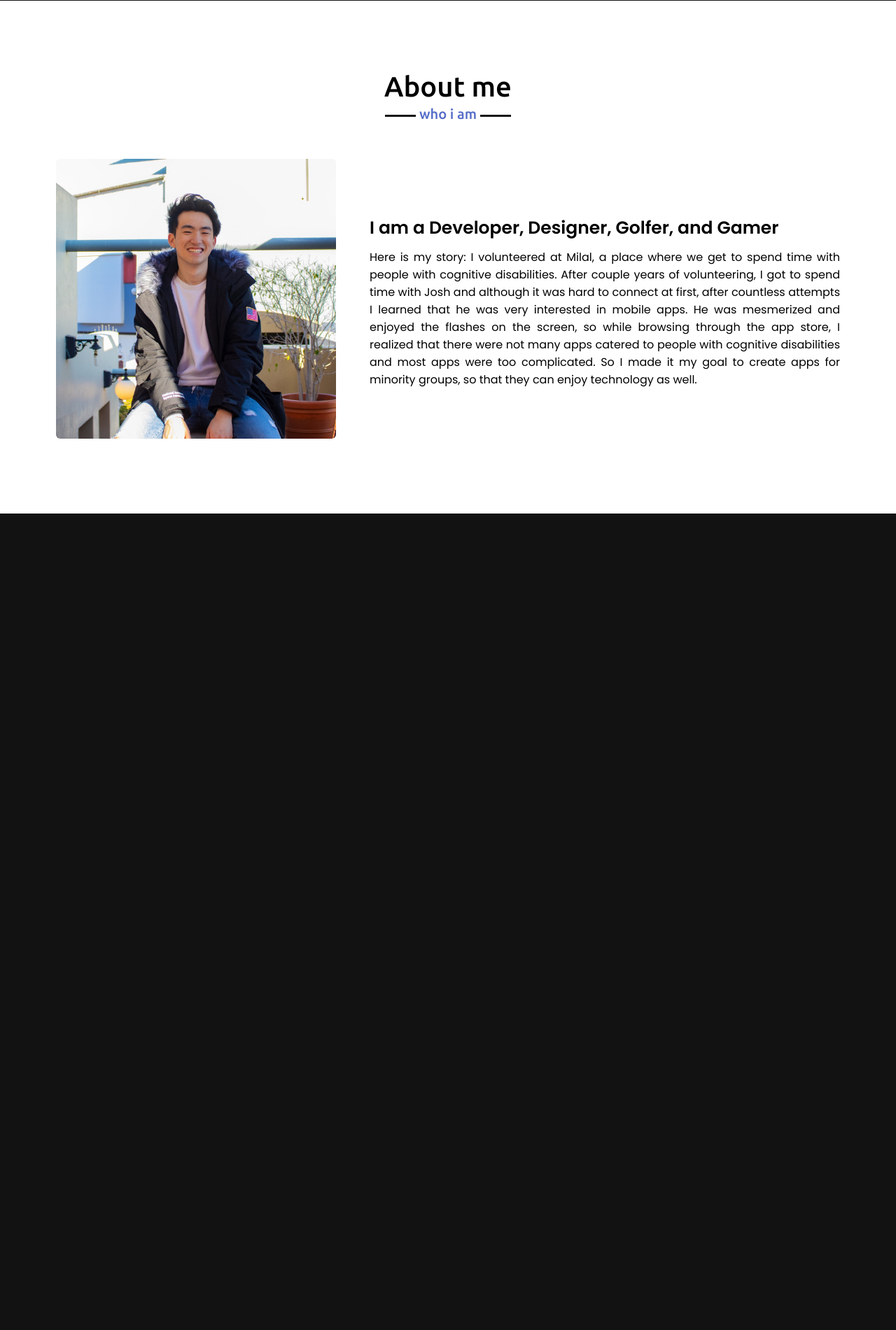
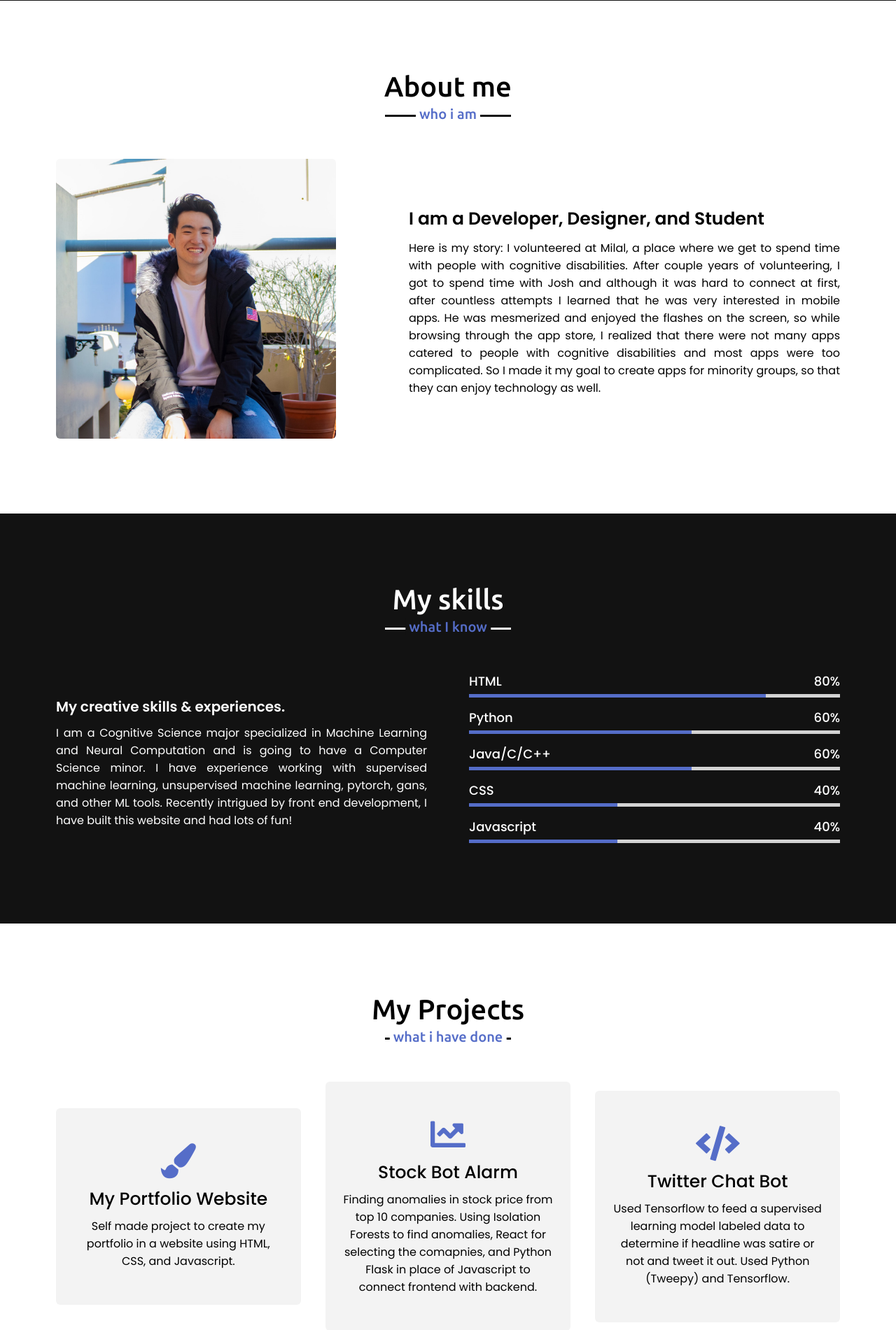
Before and after one commit to jasongeon123/website, a PHP site: page / in a window 1280 px wide; the page is wider, and only the part inside the window is pictured. Shown: the part 799-2700 px from the top of that part at 70% size. Before the commit the page ends 1533 px from the top of that part, so only its background shows below. Run offline with PHP 8.4, Linux system fonts and the light colour scheme.

Commit message:
projects

```diff
--- a/index.html
+++ b/index.html
@@ -9,6 +9,7 @@
         <script>particlesJS.load('particles-js','particles.json');</script>
         <script src="https://code.jquery.com/jquery-3.5.1.min.js"></script>
         <script src="https://cdnjs.cloudflare.com/ajax/libs/typed.js/2.0.11/typed.min.js"></script>
+        <link rel="stylesheet" href="https://cdnjs.cloudflare.com/ajax/libs/font-awesome/5.15.3/css/all.min.css"/>
         <script src="script.js"></script>
     </head>
     <body>
@@ -48,13 +49,95 @@
                         <img src="Images/35.jpg" alt="Images/headshots.jpg">
                     </div>
                     <div class = "right">
-                        <div class="text">I am a Developer, Designer, Golfer, and Gamer</div>
+                        <div class="text">I am a Developer, Designer, and Student</div>
                         <p>Here is my story: I volunteered at Milal, a place where we get to spend time with people with cognitive disabilities. After couple years of volunteering, I got to spend time with Josh and although it was hard to connect at first, after countless attempts I learned that he was very interested in mobile apps. He was mesmerized and enjoyed the flashes on the screen, so while browsing through the app store, I realized that there were not many apps catered to people with cognitive disabilities and most apps were too complicated. So I made it my goal to create apps for minority groups, so that they can enjoy technology as well.</p>
                     </div>
                 </div>
             </div>
         </section>
 
+        <section class="skills" id="skills">
+            <div class="maxWidth">
+                <h2 class="title">My skills</h2>
+                <div class="skills-content">
+                    <div class="column left">
+                        <div class="text">My creative skills & experiences.</div>
+                        <p>I am a Cognitive Science major specialized in Machine Learning and Neural Computation and is going to have a Computer Science minor. I have experience working with supervised machine learning, unsupervised machine learning, pytorch, gans, and other ML tools. Recently intrigued by front end development, I have built this website and had lots of fun!</p>
+                    </div>
+                    <div class="column right">
+                        <div class="bars">
+                            <div class="info">
+                                <span>HTML</span>
+                                <span>80%</span>
+                            </div>
+                            <div class="line html"></div>
+                        </div>
+                        <div class="bars">
+                            <div class="info">
+                                <span>Python</span>
+                                <span>60%</span>
+                            </div>
+                            <div class="line css"></div>
+                        </div>
+                        <div class="bars">
+                            <div class="info">
+                                <span>Java/C/C++</span>
+                                <span>60%</span>
+                            </div>
+                            <div class="line js"></div>
+                        </div>
+                        <div class="bars">
+                            <div class="info">
+                                <span>CSS</span>
+                                <span>40%</span>
+                            </div>
+                            <div class="line php"></div>
+                        </div>
+                        <div class="bars">
+                            <div class="info">
+                                <span>Javascript</span>
+                                <span>40%</span>
+                            </div>
+                            <div class="line mysql"></div>
+                        </div>
+                    </div>
+                </div>
+            </div>
+        </section>
+
+        <section class="projects" id="projects">
+            <div class="maxWidth">
+                <h2 class="title">My Projects</h2>
+                <div class="serv-content">
+                    <div class="card">
+                        <a href="http://www.geonyoo.com">
+                            <div class="box">
+                                <i class="fas fa-paint-brush"></i>
+                                <div class="text">My Portfolio Website</div>
+                                <p>Self made project to create my portfolio in a website using HTML, CSS, and Javascript.</p>
+                            </div>
+                        </a>
+                    </div>
+                    <div class="card">
+                        <a href="https://stockalarmclock.herokuapp.com/">
+                            <div class="box">
+                                <i class="fas fa-chart-line"></i>
+                                <div class="text">Stock Bot Alarm</div>
+                                <p>Finding anomalies in stock price from top 10 companies. Using Isolation Forests to find anomalies, React for selecting the comapnies, and Python Flask in place of Javascript to connect frontend with backend. </p>
+                            </div>
+                        </a>
+                    </div>
+                    <div class="card">
+                        <div class="box">
+                            <i class="fas fa-code"></i>
+                            <div class="text">Twitter Chat Bot</div>
+                            <p>Used Tensorflow to feed a supervised learning model labeled data to determine if headline was satire or not and tweet it out. Used Python (Tweepy) and Tensorflow.</p>
+                        </div>
+                    </div>
+                   </div>
+                </div>
+            </div>
+        </section>
 
     </body>
 
--- a/script.js
+++ b/script.js
@@ -15,9 +15,9 @@ $(document).ready(function(){
     });
 
     var typed = new Typed(".typing", {
-        strings: ["Gamer", "Developer", "Student", "Designer", "Wonderer"],
-        typeSpeed: 200,
-        backSpeed: 100,
+        strings: ["Gamer", "Developer", "Student", "Designer", "Golfer"],
+        typeSpeed: 130,
+        backSpeed: 75,
         loop: true
     });
 });
--- a/stylesheet.css
+++ b/stylesheet.css
@@ -5,6 +5,7 @@ html{
     scroll-behavior: smooth;
     width: 100%;
     height: 100%;
+    overflow-x: hidden;
 }
 *{
     margin: 0px;
@@ -39,7 +40,7 @@ body{
 }
 .navbar.sticky{
     padding: 15px 0;
-    background: black;
+    background: #121212;
 }
 .navbar .maxWidth{
     display: flex;
@@ -113,6 +114,7 @@ section{
     top: 40%;
     left: 5%;
     width: 100%;
+    max-width: 600px;
 }
 #particles-js .maxWidth .row{
   margin-right: 0;
@@ -137,7 +139,7 @@ section{
     font-family: 'Poppins', sans-serif;
 }
 .about .about-content,
-.services .serv-content,
+.projects .serv-content,
 .skills .skills-content,
 .contact .contact-content{
     display: flex;
@@ -184,7 +186,7 @@ section .title{
     border-radius: 6px;
 }
 .about-content .right{
-    width: 60%;
+    width: 55%;
 }
 .about-content .right .text{
     font-size: 25px;
@@ -195,3 +197,119 @@ section .title{
 .about-content .right p{
     text-align: justify;
 }
+
+
+
+.skills .title::before{
+    background:white;
+}
+.skills .title::after{
+    content: "what I know";
+    background:#121212;
+}
+.skills .skills-content .column{
+    width: calc(50% - 30px);
+    background:#121212;
+}
+.skills .skills-content .left .text{
+    font-size: 20px;
+    font-weight: 600;
+    margin-bottom: 10px;
+}
+.skills .skills-content .left p{
+    text-align: justify;
+}
+
+.skills .skills-content .right .bars{
+    margin-bottom: 15px;
+}
+.skills .skills-content .right .info{
+    display: flex;
+    margin-bottom: 5px;
+    align-items: center;
+    justify-content: space-between;
+}
+.skills .skills-content .right span{
+    font-weight: 500;
+    font-size: 18px;
+}
+.skills .skills-content .right .line{
+    height: 5px;
+    width: 100%;
+    background: lightgrey;
+    position: relative;
+}
+.skills .skills-content .right .line::before{
+    content: "";
+    position: absolute;
+    height: 100%;
+    left: 0;
+    top: 0;
+    background: #556DC8;
+}
+.skills-content .right .html::before{
+    width: 80%;
+}
+.skills-content .right .css::before{
+    width: 60%;
+}
+.skills-content .right .js::before{
+    width: 60%;
+}
+.skills-content .right .php::before{
+    width: 40%;
+}
+.skills-content .right .mysql::before{
+    width: 40%;
+}
+.skills{
+    background:#121212;
+    color:white;
+}
+
+.projects{
+    font-family: 'Poppins', sans-serif;
+    color:black;
+    background: white;
+}
+.projects .title::before{
+    background: black;
+}
+.projects .title::after{
+    background: white;
+    content: "what i have done";
+}
+.projects .serv-content .card{
+    width: calc(33% - 20px);
+    background: rgb(243, 243, 243);
+    text-align: center;
+    border-radius: 6px;
+    padding: 50px 25px;
+    cursor: pointer;
+    transition: all 0.3s ease;
+}
+.projects .serv-content .card:hover{
+    background: #556DC8;
+}
+.projects .serv-content .card .box{
+    transition: all 0.3s ease;
+}
+.projects .serv-content .card:hover .box{
+    transform: scale(1.05);
+}
+.projects .serv-content .card i{
+    font-size: 50px;
+    color: #556DC8;
+    transition: color 0.3s ease;
+}
+.projects .serv-content .card:hover i{
+    color: #fff;
+}
+.projects .serv-content .card .text{
+    font-size: 25px;
+    font-weight: 500;
+    margin: 10px 0 7px 0;
+}
+a {
+    color:black;
+}
```
